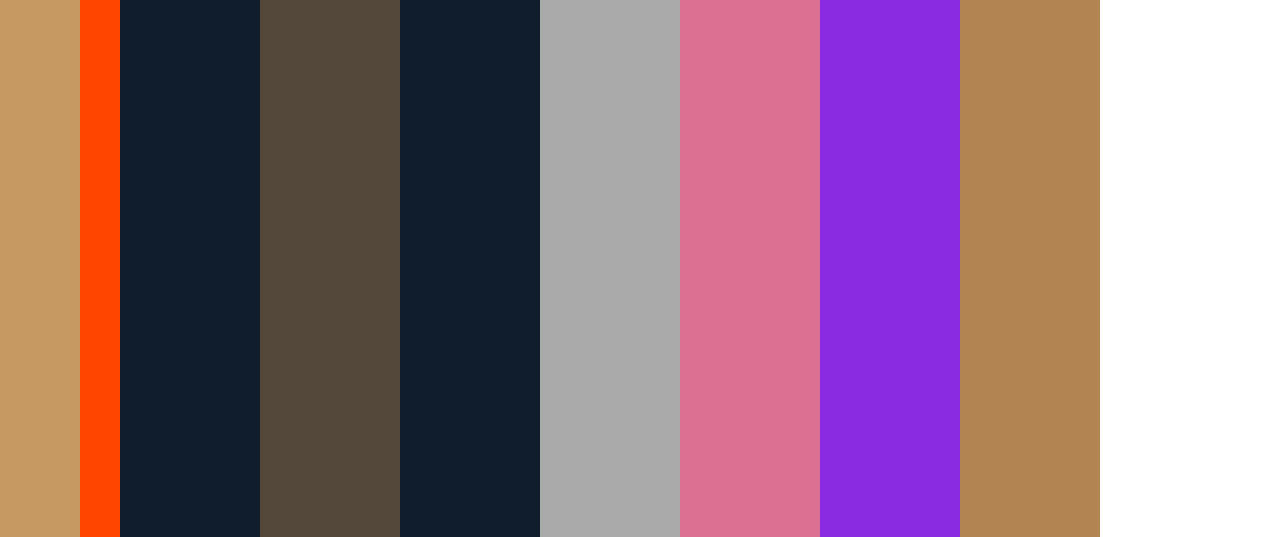
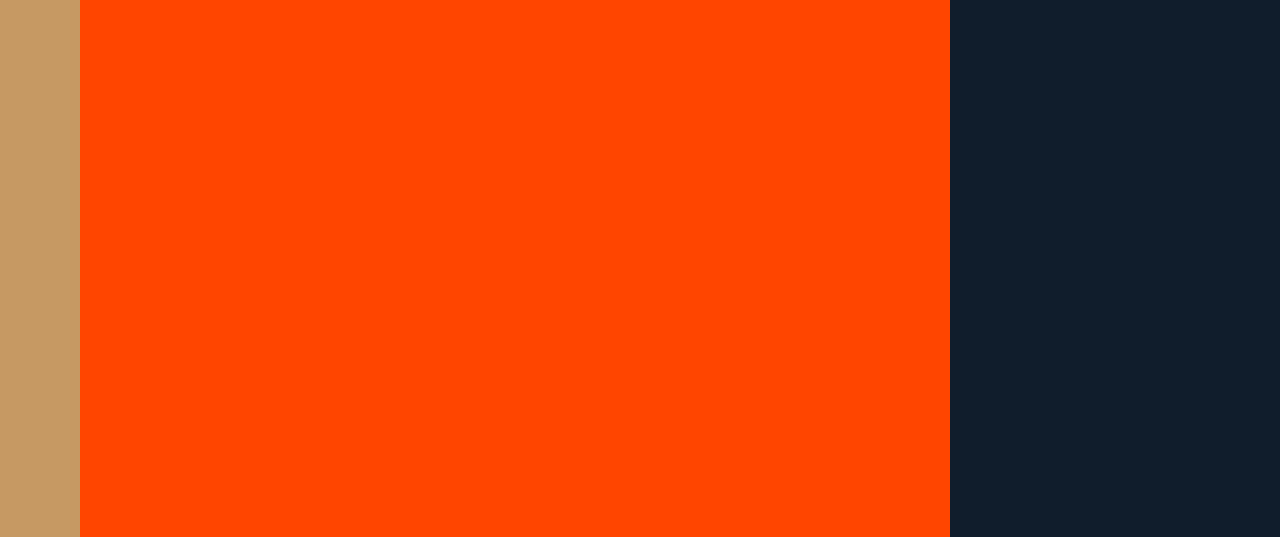
Before and after one commit to susanta96/Nexter_Grid, a website: page index.html in a window 1280 px wide. Shown: the part 100-637 px from the top of the page. Drawn offline with nearby package versions, Linux system fonts and the light colour scheme.

Commit message:
Comeplete the container grid Layout

```diff
--- a/sass/_base.scss
+++ b/sass/_base.scss
@@ -37,5 +37,10 @@ body {
 .container {
   display: grid;
   grid-template-rows: 80vh min-content 40vw repeat(3, min-content);
-  grid-template-columns: 8rem 1fr repeat(8, minmax(min-content, 14rem)) 1fr;
+  grid-template-columns: [sidebar-start]8rem [sidebar-end full-start] minmax(6rem,1fr) [center-start] repeat(8,[col-start] minmax(min-content, 14rem) [col-end]) [center-end] minmax(6rem,1fr) [full-end];
+
+  & > * {
+    padding: 4rem;
+    font-size: 3rem;
+  }
 }
--- a/sass/_features.scss
+++ b/sass/_features.scss
@@ -1,3 +1,5 @@
 .features {
   background-color: $color-grey-dark-1;
+  grid-column: center-start / center-end;
+
 }
--- a/sass/_footer.scss
+++ b/sass/_footer.scss
@@ -1,3 +1,5 @@
 .footer {
   background-color: $color-primary-dark;
+
+  grid-column: full-start / full-end;
 }
--- a/sass/_gallery.scss
+++ b/sass/_gallery.scss
@@ -1,3 +1,4 @@
 .gallery {
   background-color: blueviolet;
+  grid-column: full-start / full-end;
 }
--- a/sass/_header.scss
+++ b/sass/_header.scss
@@ -1,3 +1,4 @@
 .header {
   background-color: orangered;
+  grid-column: full-start / col-end 6;
 }
--- a/sass/_homes.scss
+++ b/sass/_homes.scss
@@ -1,3 +1,4 @@
 .homes {
   background-color: palevioletred;
+  grid-column: center-start /center-end;
 }
--- a/sass/_realtors.scss
+++ b/sass/_realtors.scss
@@ -1,3 +1,4 @@
 .realtors {
   background-color: $color-secondary;
+  grid-column: col-start 7 / full-end;
 }
--- a/sass/_sidebar.scss
+++ b/sass/_sidebar.scss
@@ -1,3 +1,5 @@
 .sidebar {
   background-color: $color-primary;
+  grid-column: sidebar-start / sidebar-end;
+  grid-row: 1 /-1;
 }
--- a/sass/_story.scss
+++ b/sass/_story.scss
@@ -1,8 +1,10 @@
 .story{
   &__pictures {
     background-color: $color-secondary;
+    grid-column: full-start / col-end 4;
   }
   &__content {
     background-color: $color-grey-light-2;
+    grid-column: col-start 5 / full-end;
   }
 }
```
Also changed, not shown: css/style.css.
